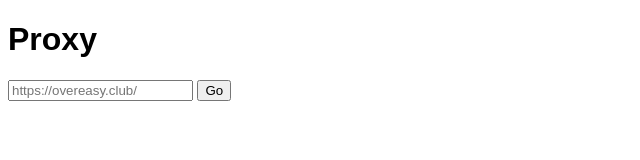
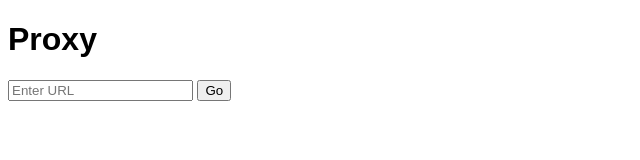
Before and after one commit to hjamttes/proxy-testing, a plain HTML site: page proxy.html in a window 1280 px wide. Shown: the full height of the page, 0-640 px from the left. Drawn offline with Linux system fonts and the light colour scheme.

Commit message:
Update proxy.html

```diff
--- a/proxy.html
+++ b/proxy.html
@@ -10,7 +10,7 @@
 </head>
 <body>
   <h1>Proxy</h1>
-  <input type="text" id="url" placeholder="https://overeasy.club/">
+  <input type="text" id="url" placeholder="Enter URL">
   <button id="go">Go</button>
   <div id="proxy-container"></div>
 
```
